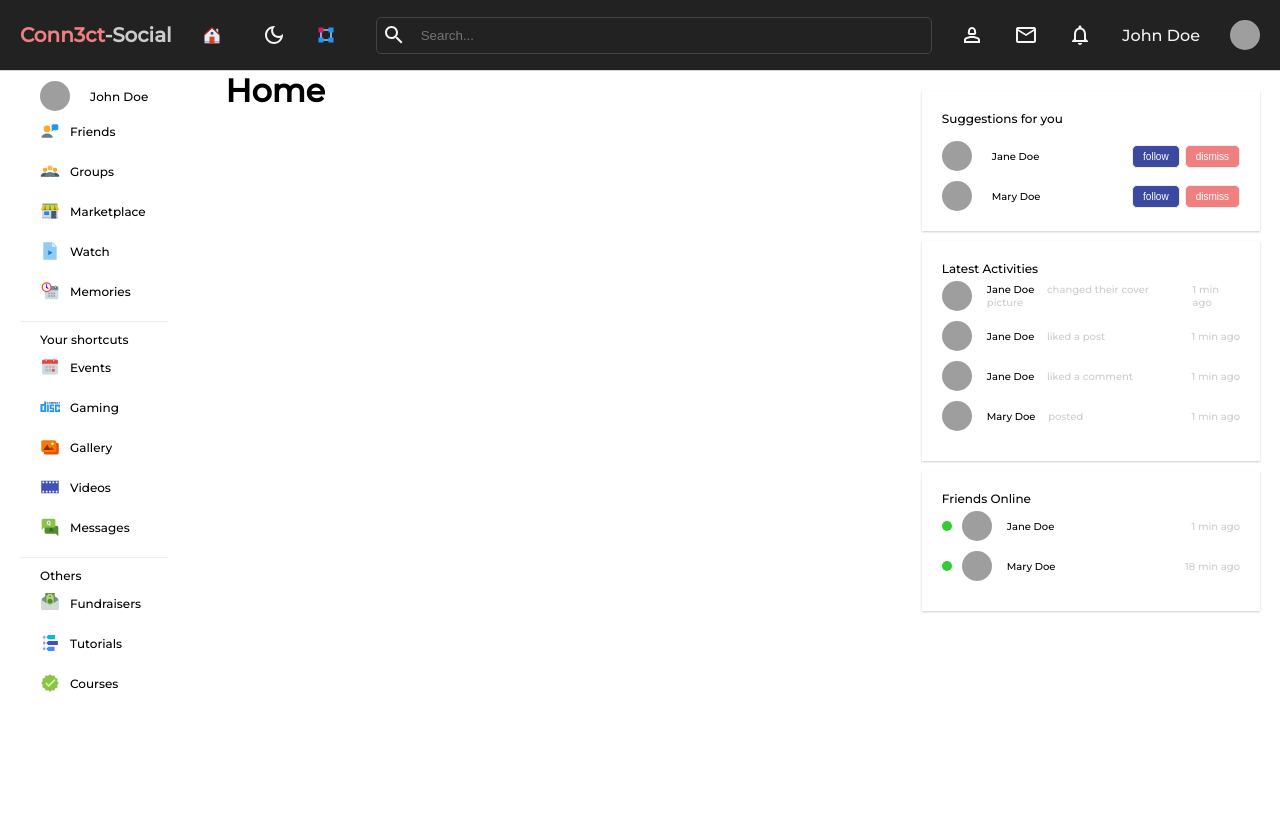
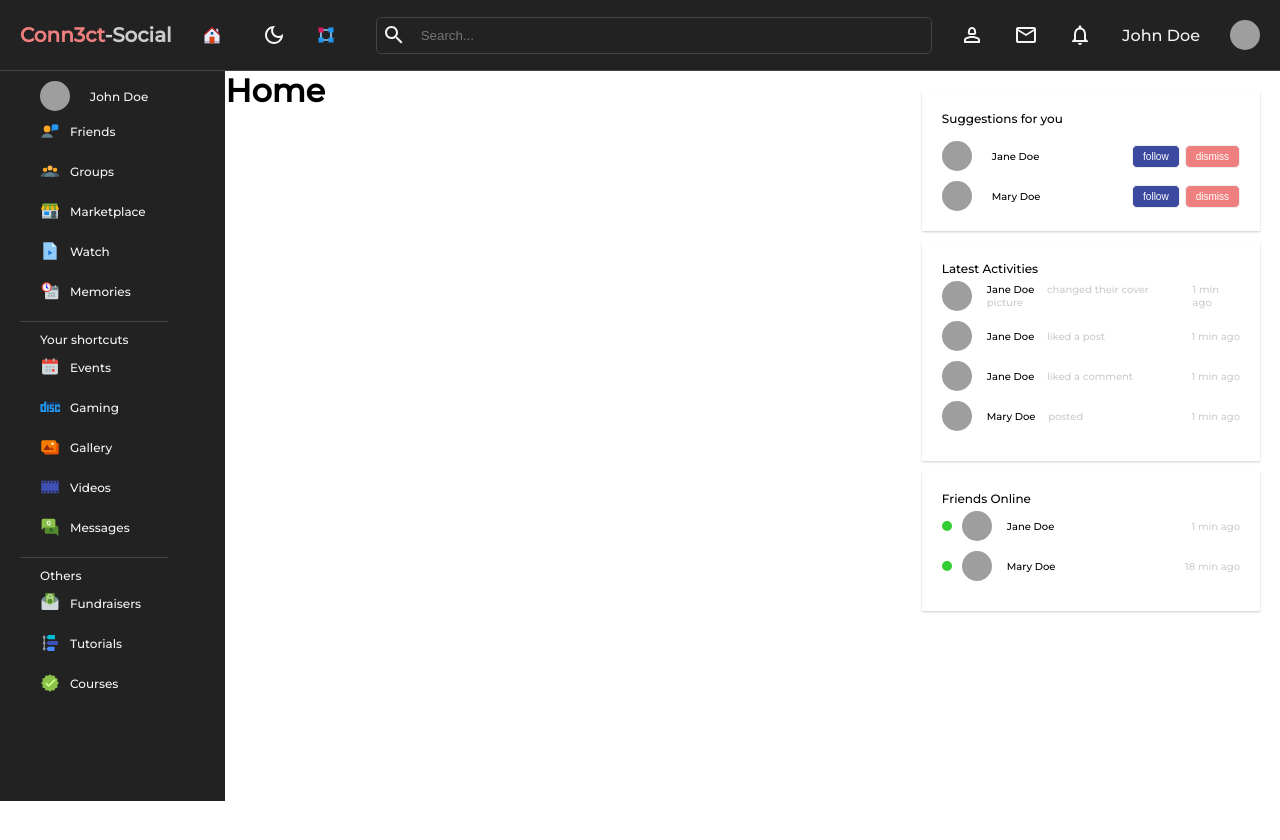
Before and after one commit to Bwogi/socialmediafrontend-sass, a React (Create React App) app: page / in a window 1280 px wide. Shown: the top 840 px of the page. Built offline with nearby package versions, Linux system fonts and the light colour scheme; grey boxes are pictures that could not be loaded.

Commit message:
leftbar darkmode completed

```diff
--- a/src/components/Leftbar/leftbar.scss
+++ b/src/components/Leftbar/leftbar.scss
@@ -1,14 +1,17 @@
+@import '../../style.scss';
+
 .leftbar {
+	@include themify($themes) {
 		flex: 2;
 		display: flex;
-	// flex-direction: column;
-	// border: 1px solid #eee;
 		position: -webkit-sticky;
 		position: sticky;
 		// height of navbar is 70px
 		top: 70px;
 		height: calc(100vh - 70px);
 		overflow: scroll;
+		background-color: themed('bg');
+		color: themed('textColor');
 
 		&::-webkit-scrollbar {
 			display: none;
@@ -59,8 +62,9 @@
 			}
 			.hr {
 				border: none;
-			border-bottom: 1px solid #eee;
+				border-bottom: 1px solid themed('border');
 				margin: 5px 0;
 			}
 		}
 	}
+}
--- a/src/components/Navbar/navbar.scss
+++ b/src/components/Navbar/navbar.scss
@@ -7,10 +7,9 @@
 		align-items: center;
 		padding: 10px 20px;
 		height: 50px;
-		border-bottom: 1px solid lightgray;
+		border-bottom: 1px solid themed('border');
 		position: -webkit-sticky;
 		position: sticky;
-
 		top: 0;
 		background-color: themed('bg');
 		color: themed('textColor');
```
Lines whose indentation alone changed are shown as unchanged.
